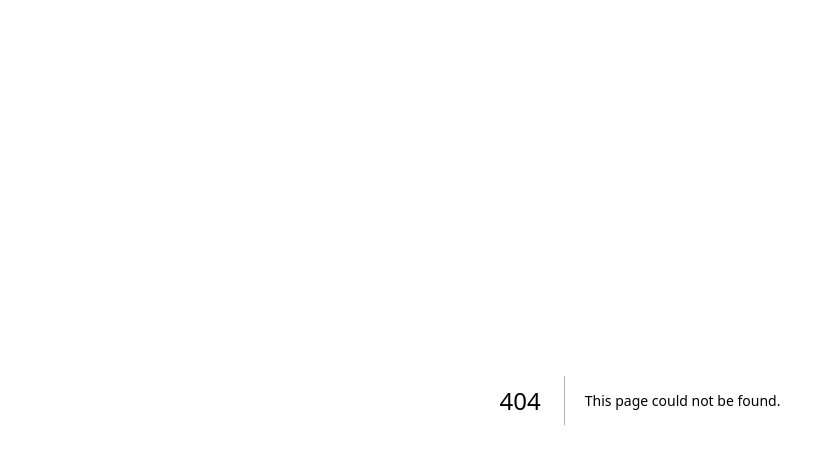
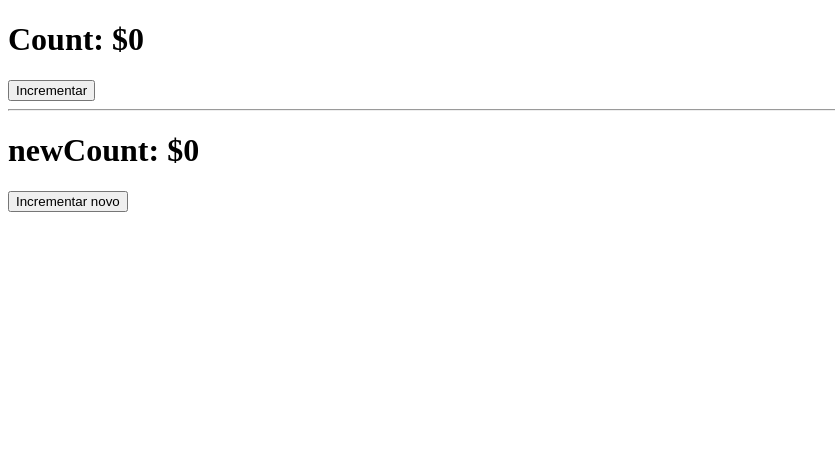
Before and after one commit to JhonnatanAguiar/clone-tabnews, a Next.js app: page /cadastro in a window 1280 px wide. Before the commit this address had no page. Shown: the top 464 px of the page, without its empty margins (0-835 px from the left). Built offline with nearby package versions, Linux system fonts and the light colour scheme.

Commit message:
feat: create `RegisterPage`

```diff
--- /dev/null
+++ b/pages/cadastro/index.js
@@ -0,0 +1,33 @@
+import { useState } from "react";
+
+export default function RegisterPage() {
+  console.log("Render do <RegisterPage>");
+
+  const [newCount, setNewCount] = useState(0);
+
+  let count = 0;
+  console.log(`count do render: ${count}`);
+  console.log(`newCount do render: ${newCount}`);
+
+  function increment() {
+    console.log(`Count dentro de increment(): ${count}`);
+    count += 1;
+  }
+
+  function newIncrement() {
+    console.log(`Count dentro de newIncrement(): ${newCount}`);
+    setNewCount(newCount + 1);
+  }
+
+  return (
+    <>
+      <h1>Count: ${count}</h1>
+      <button onClick={increment}>Incrementar</button>
+
+      <hr />
+
+      <h1>newCount: ${newCount}</h1>
+      <button onClick={newIncrement}>Incrementar novo</button>
+    </>
+  );
+}
```
